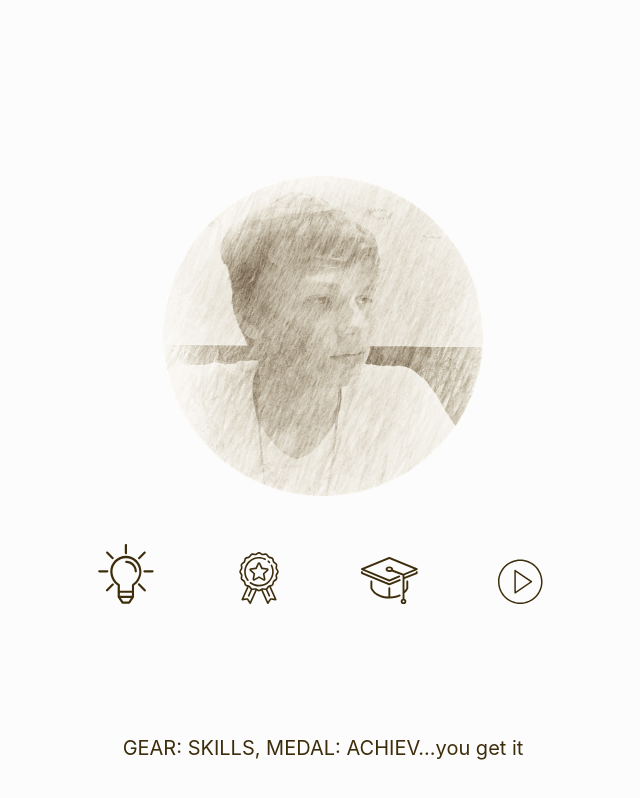
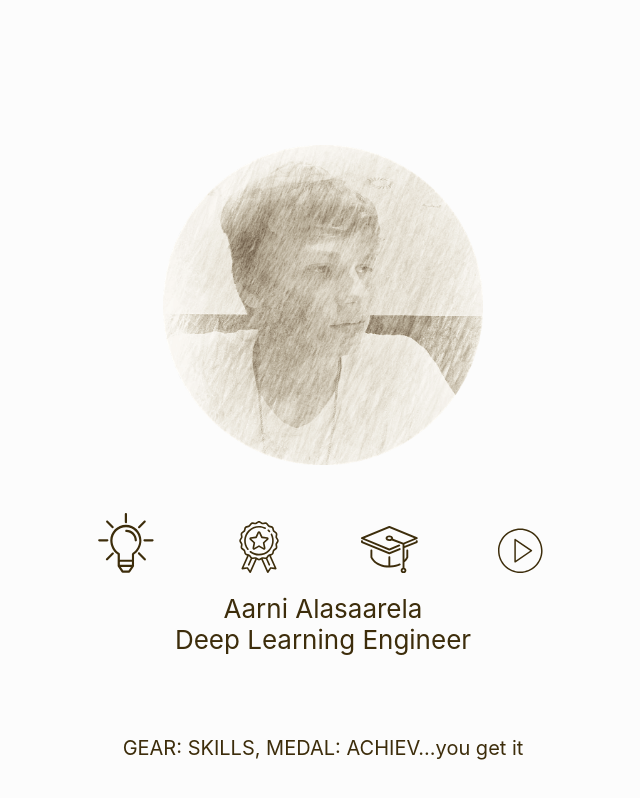
Before and after one commit to AAAwesomer/CV, a React (Create React App) app: page /home in a window 1280 px wide. Shown: the whole page, without its empty margins (317-957 px from the left). Built offline with nearby package versions, Linux system fonts and the light colour scheme.

Commit message:
added name and title to header

```diff
--- a/src/components/header.js
+++ b/src/components/header.js
@@ -29,18 +29,23 @@ var Header = createReactClass({
     this.setState({ show_icons: false,
                     show_footer: false})
 
-    setTimeout(() => {this.props.history.push(to)}, 500)
+    setTimeout(() => {this.props.history.push(to)}, 600)
   },
 
   render() {
 
     return (
       <header className="App-header">
-        <Fade top when={this.state.show_icons} duration={1000} distance={'0.2em'}>
+        <Fade top when={this.state.show_icons} duration={600} distance={'0.2em'}>
           <img className='profile' src={profile} alt="Profile" />
         </Fade>
-        <Fade bottom when={this.state.show_icons} duration={1000} distance={'0.2em'}>
+        <Fade bottom when={this.state.show_icons} duration={600} distance={'0.2em'}>
           <NavIcons redirect={this.redirect}/>
+
+          <div className="header-text">
+            <div className="name">Aarni Alasaarela</div>
+            <div className="title">Deep Learning Engineer</div>
+          </div>
         </Fade>
 
         <Footer show_footer={this.state.show_footer}/>
```
